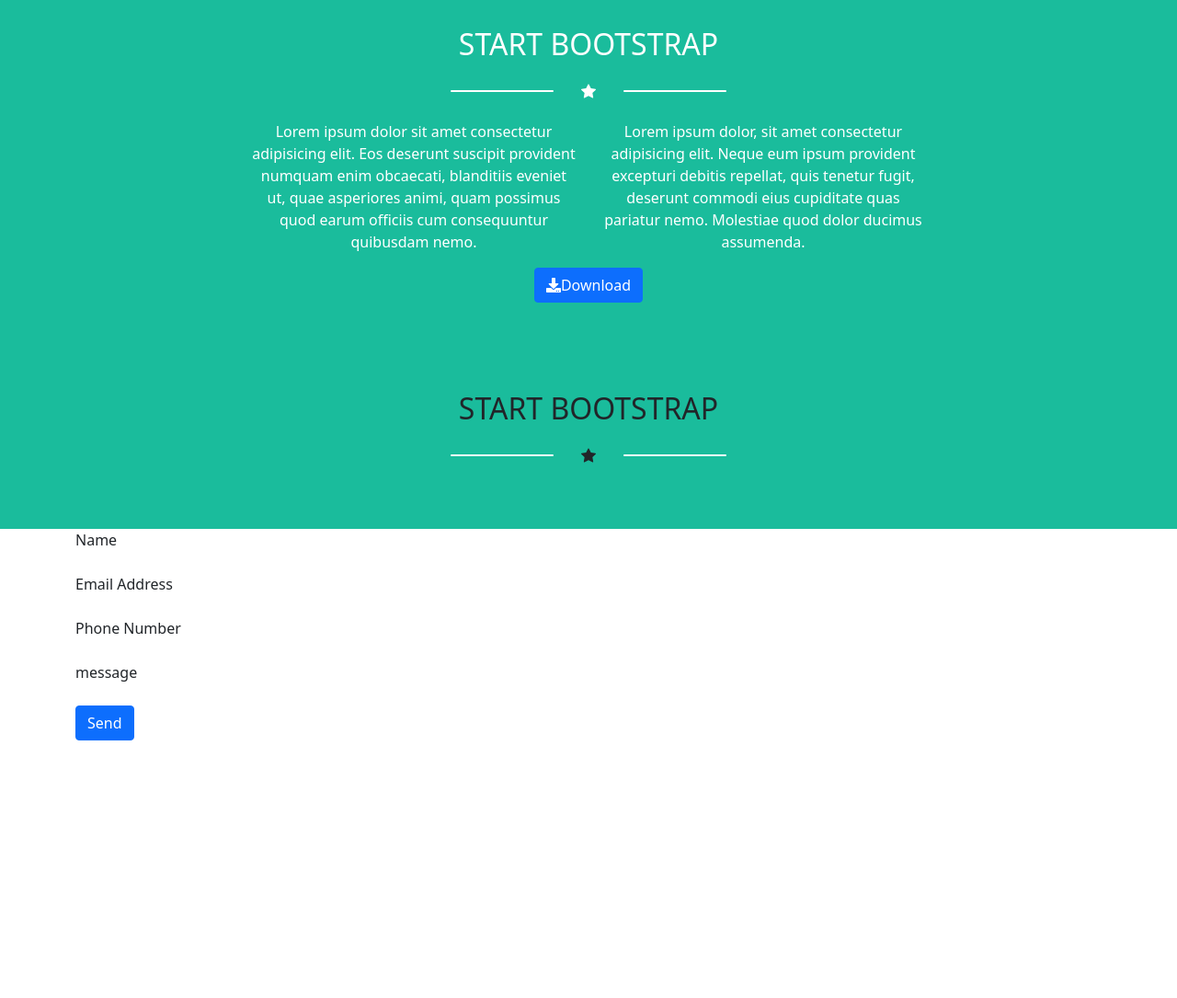
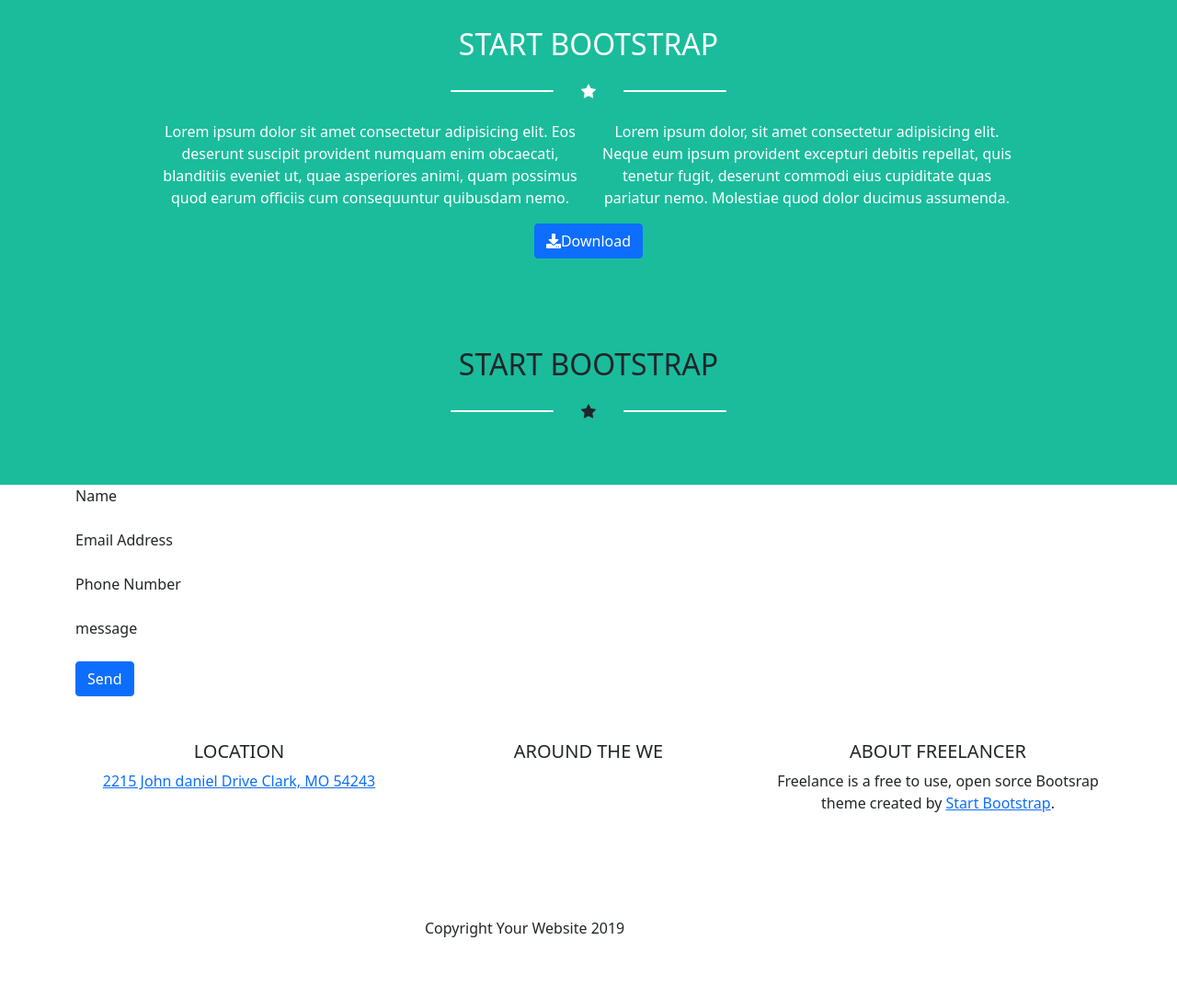
Before and after one commit to yanitejeda/html-css-bootstrap-freelancer, a plain HTML site: page index.html in a window 1280 px wide. Shown: the part 1340-2425 px from the top of the page at 92% size. Before the commit the page ends 2249 px from the top, so only its background shows below. Drawn offline with nearby package versions, Linux system fonts and the light colour scheme.

Commit message:
inserito commenti nelle sezioni del footer

```diff
--- a/index.html
+++ b/index.html
@@ -120,11 +120,11 @@
                    <div class="strock rounded bg-white "></div>
                 </div>
                 <div class="row justify-content-center">
-                    <div class="col-sm-4">
+                    <div class="col-sm-5">
                         <!--testo-->
                         <p>Lorem ipsum dolor sit amet consectetur adipisicing elit. Eos deserunt suscipit provident numquam enim obcaecati, blanditiis eveniet ut, quae asperiores animi, quam possimus quod earum officiis cum consequuntur quibusdam nemo.</p>
                     </div>
-                    <div class="col-sm-4">
+                    <div class="col-sm-5">
                         <p>Lorem ipsum dolor, sit amet consectetur adipisicing elit. Neque eum ipsum provident excepturi debitis repellat, quis tenetur fugit, deserunt commodi eius cupiditate quas pariatur nemo. Molestiae quod dolor ducimus assumenda.</p>
                         <!--testo-->
                     </div>
@@ -181,26 +181,48 @@
     <footer>
         <section class="py-5">
             <div class="container">
-                <div class="row justify-content-center">
+                <div class="row text-center justify-content-center">
+
                     <div class="col-sm-4">
-                        <h5></h5>
+                        <h5>LOCATION</h5>
                         <!--testo del footer-->
-                    </div>
-                    <div class="col-sm-4">
-                        <h5></h5>
-                        <!--testo del footer-->
+                        <p><a href="#">2215 John daniel Drive Clark, MO 54243</a> </p>
 
                     </div>
                     <div class="col-sm-4">
-                        <h5></h5>
+                        <h5>AROUND THE WE</h5>
+                        <div>
+                            <a href="#"><!--faceboob--></a>
+                            <a href="#"><!--google--></a>
+                            <a href="#"><!--twitter--></a>
+                            <a href="#"><!--in--></a>
+                        </div>
                     <!--testo del footer-->
 
+                    </div>
+                    <div class="col-sm-4">
+                        <h5>ABOUT FREELANCER</h5>
+                        <P>Freelance is a free to use, open sorce Bootsrap theme created by <a href="#">Start Bootstrap</a>.</P>
+                        <!--testo del footer-->
                     </div>
 
                 </div>
 
             </div>
         </section>
+        <section class="py-5">
+            <div class="container">
+                <div class="row justify-content-center">
+
+                    <div class="col-sm-4">
+
+                        <!--Copyright del footer-->
+                        <p>Copyright Your Website 2019</p>
+
+                    </div>
+                </div>
+            </div>
+        </section>
     </footer>
 
 </body>
```
